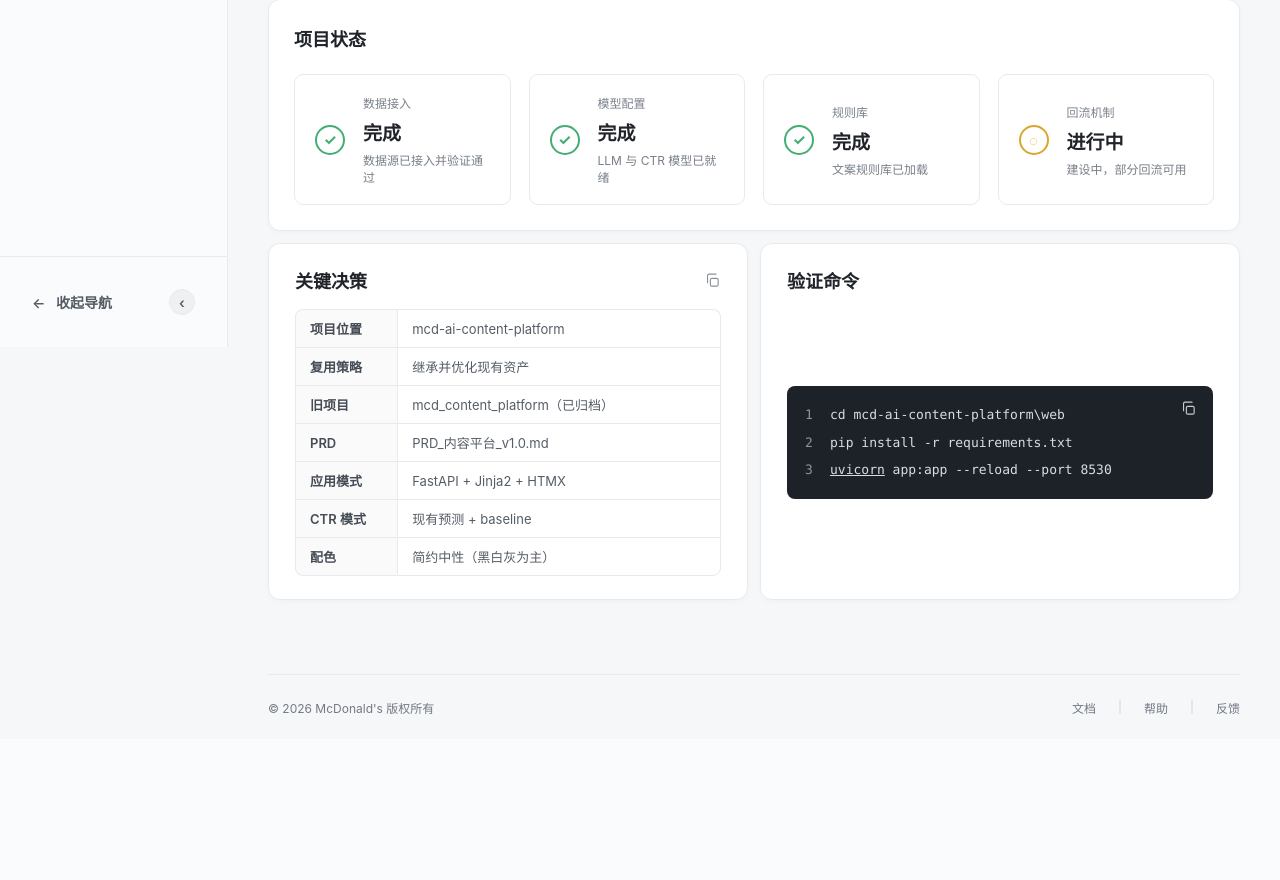
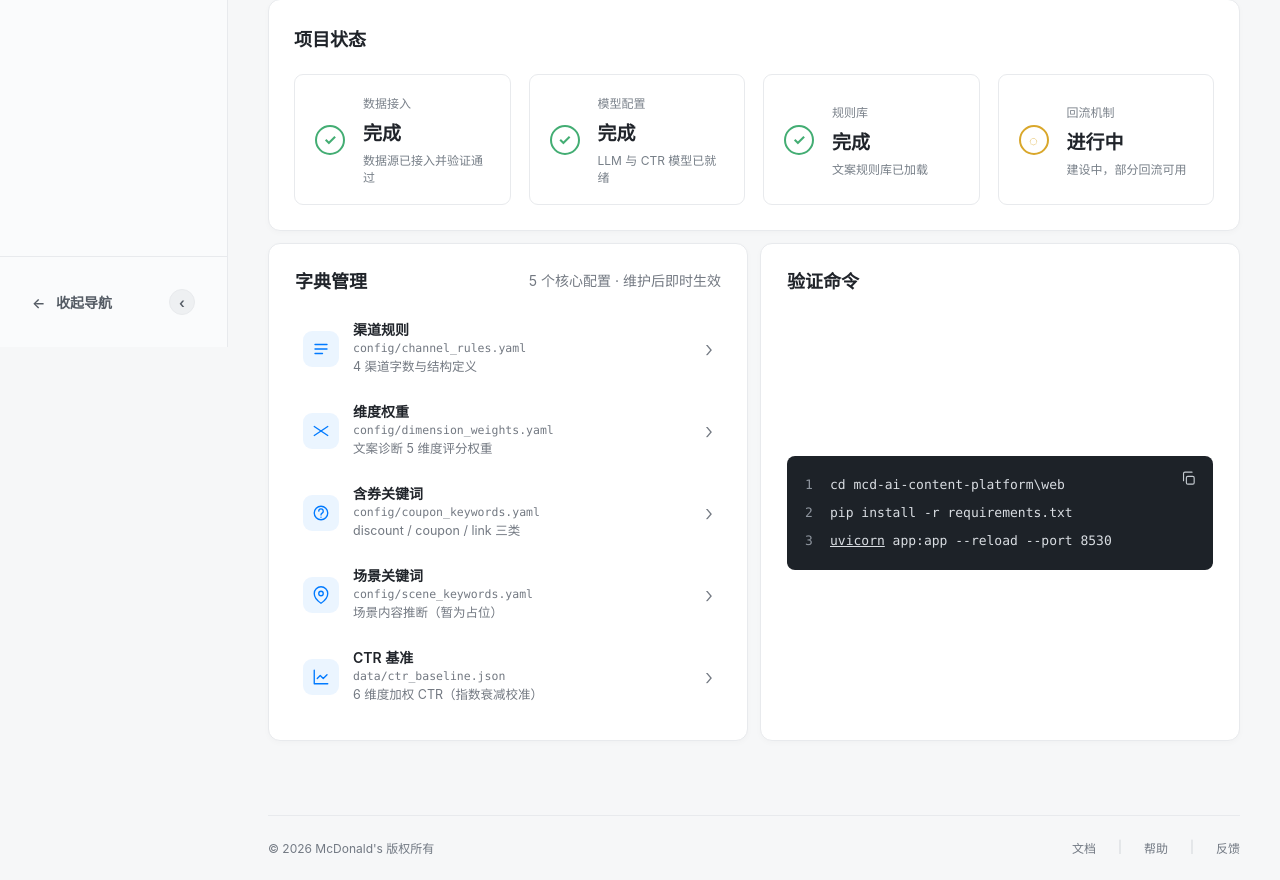
Before and after one commit to ori-yin/mcd-ai-content-platform, a FastAPI app: page / in a window 1280 px wide. Shown: the part 453-1333 px from the top of the page. Before the commit the page ends 1167 px from the top, so only its background shows below. Run offline with FastAPI, Linux system fonts and the light colour scheme; some libraries are stand-ins or nearby versions.

Commit message:
feat(home): 关键决策区块改字典管理（苹果风格）
用户拍板：
1. 首页「关键决策」table 区块删除
2. 替换为「字典管理」list 入口（5 个核心配置）
3. 按 OneDrive/桌面/DESIGN.md 苹果风格设计

## 5 个字典

| 名称 | 路径 | 简介 |
|---|---|---|
| 渠道规则 | config/channel_rules.yaml | 4 渠道字数与结构定义 |
| 维度权重 | config/dimension_weights.yaml | 文案诊断 5 维度评分权重 |
| 含券关键词 | config/coupon_keywords.yaml | discount / coupon / link 三类 |
| 场景关键词 | config/scene_keywords.yaml | 场景内容推断（暂为占位） |
| CTR 基准 | data/ctr_baseline.json | 6 维度加权 CTR（指数衰减校准） |

## 苹果风格设计要点（DESIGN.md §1-§9 落地）

- **Calm & Premium**：低饱和、中性色为主（accent 只用在 icon-box，rgba(0,122,255,0.08) 浅蓝背景 + #007AFF 文字）
- **Spacious**：每行 padding 12px 8px，行间 2px，整块放进 .info-card（已有 padding 23px 26px）
- **Subtle depth**：无强边框，分割靠留白；hover 仅 background var(--soft) 浅灰过渡（180ms ease）
- **One primary focus**：左侧圆形 icon-box（36×36 radius 9px）+ 右侧 chevron ›；不抢视觉中心
- **Typography hierarchy**：14px 600 名字 / 11.5px 等宽 meta（路径）/ 12.5px 简介
- **No decoration**：无 emoji、无 sparkles、无 cyberpunk

## 新增 CSS（style.css 末尾）

6 个新 class：.dict-list / .dict-row / .dict-icon-box / .dict-body / .dict-name / .dict-meta / .dict-desc / .dict-arrow

未来 pages/06_settings.html 复用同一套 CSS（不重复定义）。

## 验证

- python -m py_compile web/app.py 全过
- python tests/verify.py → 848 PASS / 0 FAIL
- HTML 结构：5 行字典，每行 icon + 3 行文字 + chevron

```diff
--- a/web/static/css/style.css
+++ b/web/static/css/style.css
@@ -260,6 +260,30 @@ a:hover{color:var(--black)}
 
 .code-wrap{flex:1;display:flex;align-items:center}
 .code-wrap .code{width:100%}
+
+/* ============== Dict Management（苹果风格）============== */
+/* 复用于 home.html 字典管理区块 + 未来 pages/06_settings.html */
+.dict-list{display:flex;flex-direction:column;flex:1}
+.dict-row{
+  display:flex;align-items:center;gap:14px;
+  padding:12px 8px;border-radius:10px;
+  text-decoration:none;color:inherit;
+  transition:background 180ms ease;
+}
+.dict-row + .dict-row{margin-top:2px}
+.dict-row:hover{background:var(--soft)}
+.dict-icon-box{
+  width:36px;height:36px;border-radius:9px;
+  background:rgba(0,122,255,0.08);color:#007AFF;
+  display:flex;align-items:center;justify-content:center;
+  flex-shrink:0;
+}
+.dict-icon-box .ico{width:18px;height:18px;stroke-width:1.8}
+.dict-body{flex:1;min-width:0}
+.dict-name{font-size:14px;font-weight:600;color:var(--text);line-height:1.3}
+.dict-meta{font-size:11.5px;color:var(--muted);margin-top:2px;font-family:ui-monospace,SFMono-Regular,Menlo,monospace}
+.dict-desc{font-size:12.5px;color:var(--muted);margin-top:3px;line-height:1.5}
+.dict-arrow{font-size:22px;color:var(--muted);font-weight:300;line-height:1;flex-shrink:0}
 
 table{width:100%;border-collapse:separate;border-spacing:0;font-size:13px}
 td{
--- a/web/templates/home.html
+++ b/web/templates/home.html
@@ -139,25 +139,78 @@
   </div>
 </section>
 
-{# —— 底部：关键决策 + 验证命令（两栏）—— #}
+{# —— 底部：字典管理 + 验证命令（两栏）—— #}
 <div class="grid bottom-grid">
 
   <section class="card info-card">
     <div class="info-head">
-      <div class="section-heading" style="margin:0">关键决策</div>
-      <div class="copy-icon" title="复制">
-        <svg class="ico" viewBox="0 0 24 24"><rect x="9" y="9" width="11" height="11" rx="2"/><path d="M5 15V5a2 2 0 0 1 2-2h10"/></svg>
-      </div>
+      <div class="section-heading" style="margin:0">字典管理</div>
+      <div class="card-desc-spaced" style="margin:0;color:var(--muted)">5 个核心配置 · 维护后即时生效</div>
     </div>
-    <table>
-      <tr><td>项目位置</td><td>mcd-ai-content-platform</td></tr>
-      <tr><td>复用策略</td><td>继承并优化现有资产</td></tr>
-      <tr><td>旧项目</td><td>mcd_content_platform（已归档）</td></tr>
-      <tr><td>PRD</td><td>PRD_内容平台_v1.0.md</td></tr>
-      <tr><td>应用模式</td><td>FastAPI + Jinja2 + HTMX</td></tr>
-      <tr><td>CTR 模式</td><td>现有预测 + baseline</td></tr>
-      <tr><td>配色</td><td>简约中性（黑白灰为主）</td></tr>
-    </table>
+
+    <div class="dict-list">
+
+      <a href="#" class="dict-row">
+        <div class="dict-icon-box">
+          <svg class="ico" viewBox="0 0 24 24" fill="none" stroke="currentColor" stroke-width="1.8" stroke-linecap="round" stroke-linejoin="round"><path d="M4 6h16M4 12h16M4 18h10"/></svg>
+        </div>
+        <div class="dict-body">
+          <div class="dict-name">渠道规则</div>
+          <div class="dict-meta">config/channel_rules.yaml</div>
+          <div class="dict-desc">4 渠道字数与结构定义</div>
+        </div>
+        <div class="dict-arrow">›</div>
+      </a>
+
+      <a href="#" class="dict-row">
+        <div class="dict-icon-box">
+          <svg class="ico" viewBox="0 0 24 24" fill="none" stroke="currentColor" stroke-width="1.8" stroke-linecap="round" stroke-linejoin="round"><path d="M3 6l9 6 9-6"/><path d="M3 18l9-6 9 6"/></svg>
+        </div>
+        <div class="dict-body">
+          <div class="dict-name">维度权重</div>
+          <div class="dict-meta">config/dimension_weights.yaml</div>
+          <div class="dict-desc">文案诊断 5 维度评分权重</div>
+        </div>
+        <div class="dict-arrow">›</div>
+      </a>
+
+      <a href="#" class="dict-row">
+        <div class="dict-icon-box">
+          <svg class="ico" viewBox="0 0 24 24" fill="none" stroke="currentColor" stroke-width="1.8" stroke-linecap="round" stroke-linejoin="round"><circle cx="12" cy="12" r="9"/><path d="M9 9.5a3 3 0 1 1 4.5 2.6c-.9.5-1.5 1-1.5 2.4M12 17.5h.01"/></svg>
+        </div>
+        <div class="dict-body">
+          <div class="dict-name">含券关键词</div>
+          <div class="dict-meta">config/coupon_keywords.yaml</div>
+          <div class="dict-desc">discount / coupon / link 三类</div>
+        </div>
+        <div class="dict-arrow">›</div>
+      </a>
+
+      <a href="#" class="dict-row">
+        <div class="dict-icon-box">
+          <svg class="ico" viewBox="0 0 24 24" fill="none" stroke="currentColor" stroke-width="1.8" stroke-linecap="round" stroke-linejoin="round"><path d="M21 10c0 7-9 13-9 13s-9-6-9-13a9 9 0 0 1 18 0z"/><circle cx="12" cy="10" r="3"/></svg>
+        </div>
+        <div class="dict-body">
+          <div class="dict-name">场景关键词</div>
+          <div class="dict-meta">config/scene_keywords.yaml</div>
+          <div class="dict-desc">场景内容推断（暂为占位）</div>
+        </div>
+        <div class="dict-arrow">›</div>
+      </a>
+
+      <a href="#" class="dict-row">
+        <div class="dict-icon-box">
+          <svg class="ico" viewBox="0 0 24 24" fill="none" stroke="currentColor" stroke-width="1.8" stroke-linecap="round" stroke-linejoin="round"><path d="M3 3v18h18"/><path d="M7 14l4-4 4 4 5-5"/></svg>
+        </div>
+        <div class="dict-body">
+          <div class="dict-name">CTR 基准</div>
+          <div class="dict-meta">data/ctr_baseline.json</div>
+          <div class="dict-desc">6 维度加权 CTR（指数衰减校准）</div>
+        </div>
+        <div class="dict-arrow">›</div>
+      </a>
+
+    </div>
   </section>
 
   <section class="card info-card">
```
